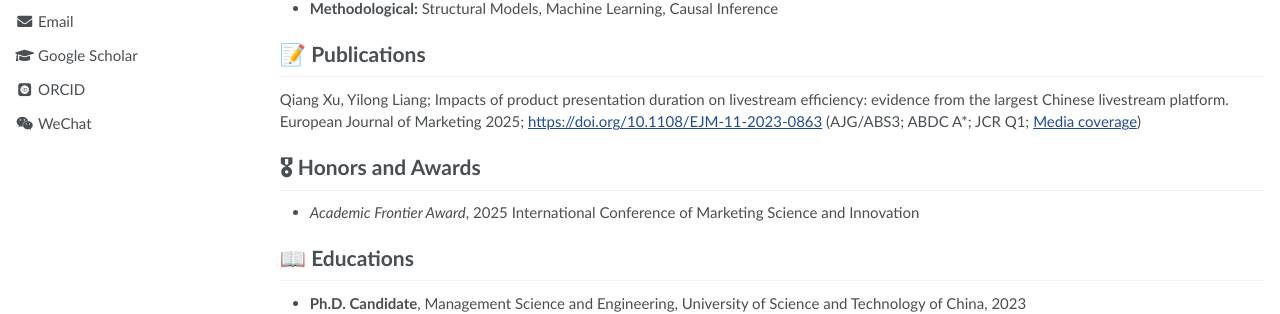
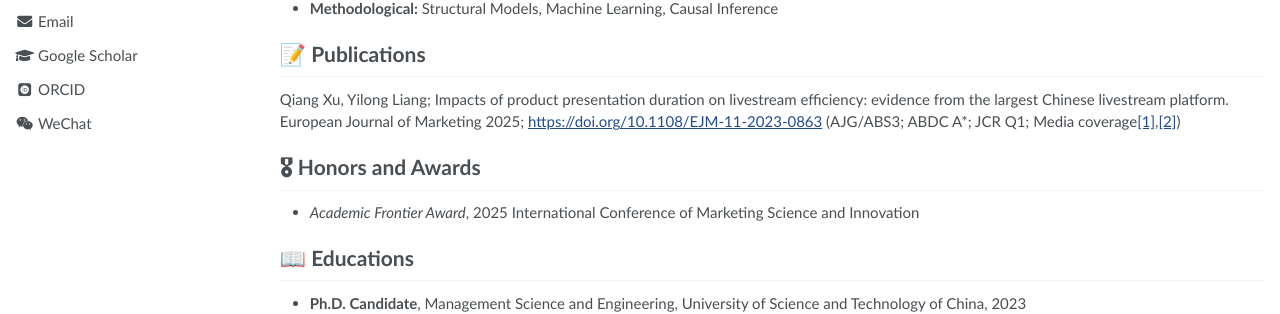
Before and after one commit to xuqiang/xuqiang.github.io, a Jekyll site: the page built from _pages/about.md, in a window 1280 px wide and 923 px high. Shown: the part 353-667 px from the top of the window. Built offline with Jekyll 4.4.1, drawn with Linux system fonts in a browser that asks for light colours; some web fonts are replaced.

Commit message:
Update about.md

```diff
--- a/_pages/about.md
+++ b/_pages/about.md
@@ -31,7 +31,7 @@
 - **Methodological:** Structural Models, Machine Learning, Causal Inference
 
 # 📝 Publications
-Qiang Xu, Yilong Liang; Impacts of product presentation duration on livestream efficiency: evidence from the largest Chinese livestream platform. European Journal of Marketing 2025; [https://doi.org/10.1108/EJM-11-2023-0863](https://doi.org/10.1108/EJM-11-2023-0863) (AJG/ABS3; ABDC A*; JCR Q1; [Media coverage](https://mp.weixin.qq.com/s/7YSBkoparxdSQB2AKeBgqQ))
+Qiang Xu, Yilong Liang; Impacts of product presentation duration on livestream efficiency: evidence from the largest Chinese livestream platform. European Journal of Marketing 2025; [https://doi.org/10.1108/EJM-11-2023-0863](https://doi.org/10.1108/EJM-11-2023-0863) (AJG/ABS3; ABDC A*; JCR Q1; Media coverage[[1]](https://mp.weixin.qq.com/s/7YSBkoparxdSQB2AKeBgqQ),[[2]](https://mp.weixin.qq.com/s/QRsyqvs8iSof-M8nwEfRxQ))
 
 # 🎖 Honors and Awards
 - *Academic Frontier Award*, 2025 International Conference of Marketing Science and
```
